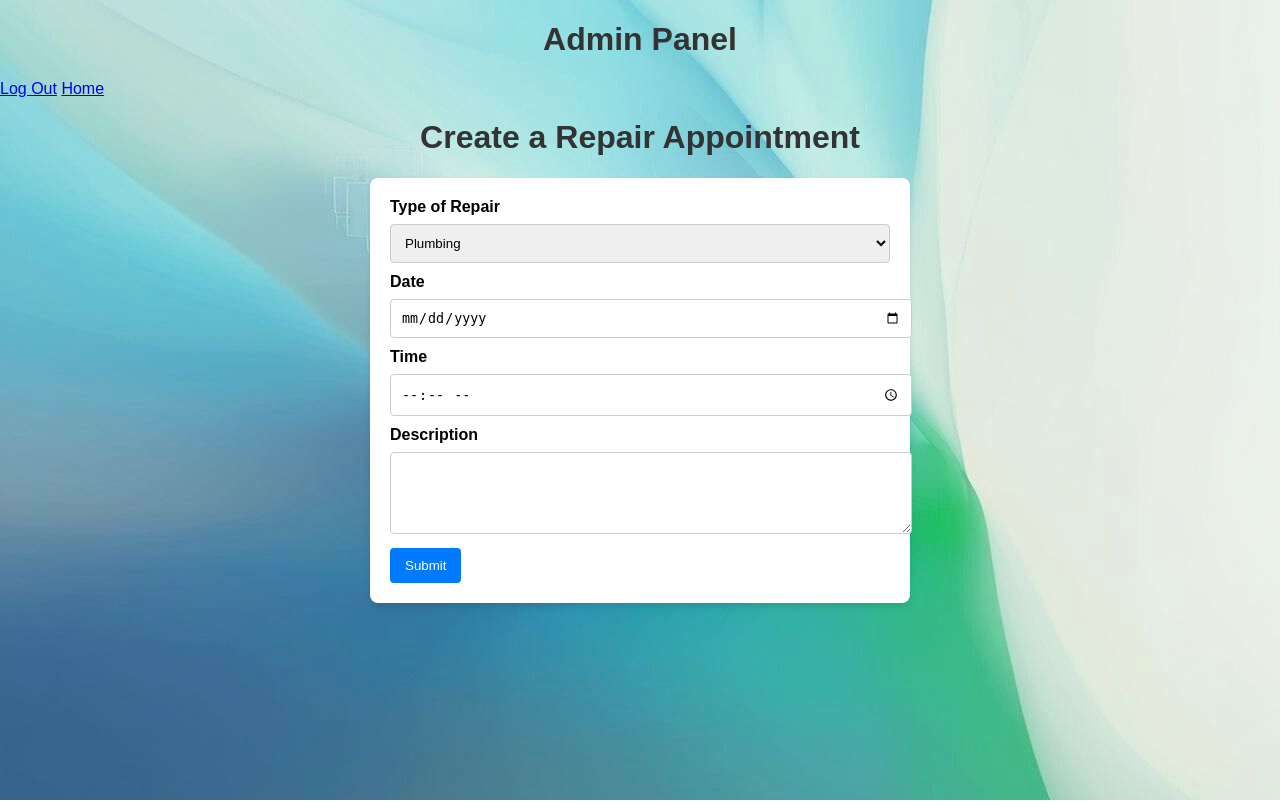
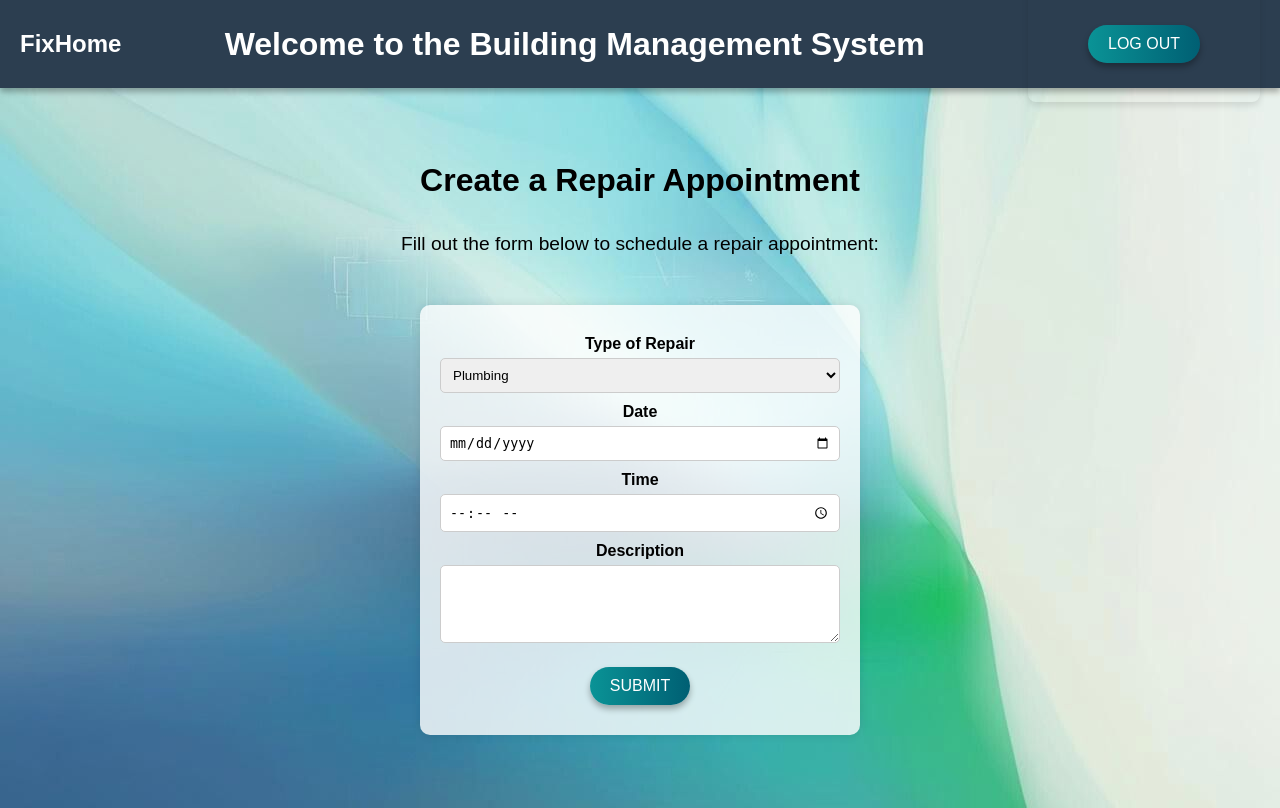
Before and after one commit to montsecalva/FixHomeProject, a Django app: template appointments/templates/appointments/create_appointment.html in a window 1280 px wide. Run offline with Django 5.2, Linux system fonts and the light colour scheme; the template is opened without the code that fills it, so the values that code supplies are empty.

Commit message:
changes 11.12.24

```diff
--- a/appointments/static/appointments/styles.css
+++ b/appointments/static/appointments/styles.css
@@ -16,7 +16,7 @@
 form {
     max-width: 500px;
     margin: 20px auto;
-    padding: 20px;
+    padding: 50px;
     background: #fff;
     border-radius: 8px;
     box-shadow: 0 4px 6px rgba(0, 0, 0, 0.1);
@@ -29,7 +29,7 @@
 }
 
 input, select, textarea {
-    width: 100%;
+
     padding: 10px;
     margin-bottom: 10px;
     border: 1px solid #ccc;
--- a/appointments/templates/appointments/create_appointment.html
+++ b/appointments/templates/appointments/create_appointment.html
@@ -1,25 +1,11 @@
-{% load static %}
-<!DOCTYPE html>
-<html lang="en">
-<head>
-    <meta charset="UTF-8">
-    <meta name="viewport" content="width=device-width, initial-scale=1.0">
-    <title>Create Appointment</title>
-    <link rel="stylesheet" href="{% static 'appointments/styles.css' %}">
-</head>
+{% extends 'base.html' %}
 
-<body>
-<header class="admin-header">
-        <h1>Admin Panel</h1>
-        <nav>
-            <a href="{% url 'logout' %}" class="btn-logout">Log Out</a>
-            <a href="{% url 'home' %}" class="btn-logout">Home</a>
+{% block title %}Create Appointment - Building Management System{% endblock %}
 
-        </nav>
-    </header>
-
-<h1>Create a Repair Appointment</h1>
-<form method="POST">
+{% block extra_content %}
+<h1 class="page-title">Create a Repair Appointment</h1>
+<p class="page-description">Fill out the form below to schedule a repair appointment:</p>
+<form method="post" class="form-container">
     {% csrf_token %}
     <label for="repair_type">Type of Repair</label>
     <select id="repair_type" name="repair_type">
@@ -38,7 +24,6 @@
     <label for="description">Description</label>
     <textarea id="description" name="description" rows="4"></textarea>
 
-    <button type="submit">Submit</button>
+    <button type="submit" class="btn-futuristic">Submit</button>
 </form>
-</body>
-</html>
+{% endblock %}
--- a/appointments/templates/appointments/logout.html
+++ b/appointments/templates/appointments/logout.html
@@ -2,7 +2,7 @@
 
 {% block title %}Logged Out{% endblock %} <!-- Título de la página -->
 
-{% block main_content %}
+{% block extra_content %}
 <main>
     <h1 class="page-title">Thank You for Using FixHome!</h1>
     <p class="page-description">We are here to serve you. Have a great day!</p>
--- a/appointments/templates/base.html
+++ b/appointments/templates/base.html
@@ -94,6 +94,34 @@
             background: linear-gradient(90deg, #94d2bd, #005f73);
             box-shadow: 0px 8px 15px rgba(0, 0, 0, 0.5);
         }
+
+.form-container {
+    background-color: rgba(255, 255, 255, 0.8);
+    padding: 20px;
+    padding-top: 30px;
+    border-radius: 10px;
+    box-shadow: 0 0 10px rgba(0, 0, 0, 0.1);
+    width: 100%;
+    max-width: 400px;
+}
+
+.form-container p {
+    margin-bottom: 15px;
+}
+
+.form-container label {
+    display: block;
+    margin-bottom: 5px;
+    font-weight: bold;
+}
+
+.form-container input, .form-container select, .form-container textarea {
+    width: 100%;
+    padding: 8px;
+    box-sizing: border-box;
+    border: 1px solid #ccc;
+    border-radius: 5px;
+}
     </style>
 </head>
 <body>
@@ -103,8 +131,7 @@
         <div class="header-title">Welcome to the Building Management System</div>
         <nav>
             {% if role == 'tenant' %}
-            <a href="{% url 'create_appointment' %}">Create Appointment</a>
-                <a href="{% url 'notifications' %}">Go to my Notifications</a>
+
             {% endif %}
             {% if role == 'admin' %}
 
@@ -120,7 +147,6 @@
     {% endblock %}
 
     <main>
-        {% block main_content %}
         <div>
         {% if role == 'admin' %}
             <h1 class="page-title">Admin Dashboard</h1>
@@ -134,13 +160,18 @@
     <p class="page-description">Welcome, Tenant! Here you can manage the entire system.</p>
     <button class="btn-futuristic" onclick="location.href='{% url 'appointment_list' %}'">Go to Appointments</button>
     <button class="btn-futuristic" onclick="location.href='{% url 'notifications' %}'">Go to my Notifications</button>
+    <button class="btn-futuristic" onclick="location.href='{% url 'create_message' %}'">Create Message</button>
 {% endif %}
+
         </div>
-        {% endblock %}
     {% block extra_content %}
+
     {% endblock %}
     </main>
 
 
+
+
+
 </body>
 </html>
--- a/appointments/urls.py
+++ b/appointments/urls.py
@@ -1,11 +1,16 @@
 from django.urls import path
 from . import views
 from django.contrib.auth.views import LogoutView
+
 urlpatterns = [
     path('create-appointment/', views.create_appointment, name='create_appointment'),
     path('manage-appointments/', views.manage_appointments, name='manage_appointments'),
     path('appointment-list/', views.appointment_list, name='appointment_list'),
     path('home/', views.home, name='home'),
+    path('create-message/', views.create_message, name='create_message'),
     path('notifications/', views.notifications, name='notifications'),
+
      path('logout/', LogoutView.as_view(template_name='users/logout.html'), name='logout'),
+
+
 ]
--- a/building_management/settings.py
+++ b/building_management/settings.py
@@ -1,5 +1,7 @@
 from pathlib import Path
 import os
+from django.conf import settings
+
 
 # Build paths inside the project like this: BASE_DIR / 'subdir'.
 BASE_DIR = Path(__file__).resolve().parent.parent
--- a/building_management/urls.py
+++ b/building_management/urls.py
@@ -10,4 +10,5 @@
 path('users/login/', auth_views.LoginView.as_view(template_name='users/login.html'), name='login'),
 path('logout/', auth_views.LogoutView.as_view(), name='logout'),
 path('', RedirectView.as_view(url='/users/login/', permanent=False)),
+
 ]
--- a/users/templates/users/login.html
+++ b/users/templates/users/login.html
@@ -13,7 +13,7 @@
 {% endblock %}
 }
 
-{% block main_content %}
+{% block extra_content %}
 <main>
     <h1 class="page-title">Log In</h1> <!-- Cambia el título de la página -->
     <form method="post">
--- a/users/views.py
+++ b/users/views.py
@@ -4,6 +4,8 @@
 from django.contrib.auth.forms import AuthenticationForm
 from django.contrib.auth.forms import UserCreationForm
 from django.contrib.auth.models import User
+from .forms import CustomUserCreationForm
+
 @login_required
 def redirect_after_login(request):
     if request.user.role == 'tenant':  # Rol inquilino
@@ -26,10 +28,10 @@
 
 def signin_view(request):
     if request.method == 'POST':
-        form = UserCreationForm(request.POST)
+        form = CustomUserCreationForm(request.POST)
         if form.is_valid():
             user = form.save()  # Crea el usuario
             return redirect('login')  # Redirige al login después de registrarse
     else:
-        form = UserCreationForm()
+        form = CustomUserCreationForm()
     return render(request, 'users/signin.html', {'form': form})
```
Also changed, not shown: appointments/models.py (+13 -0 lines), appointments/templates/appointments/home.html (+0 -18 lines), appointments/templates/appointments/notifications.html (+18 -9 lines), appointments/views.py (+45 -18 lines), users/templates/users/signin.html (+39 -3 lines), appointments/apps.py (line endings or trailing spaces), appointments/migrations/0001_initial.py, appointments/migrations/0002_appointment.py, users/urls.py (line endings or trailing spaces). Lines whose indentation alone changed are shown as unchanged.
